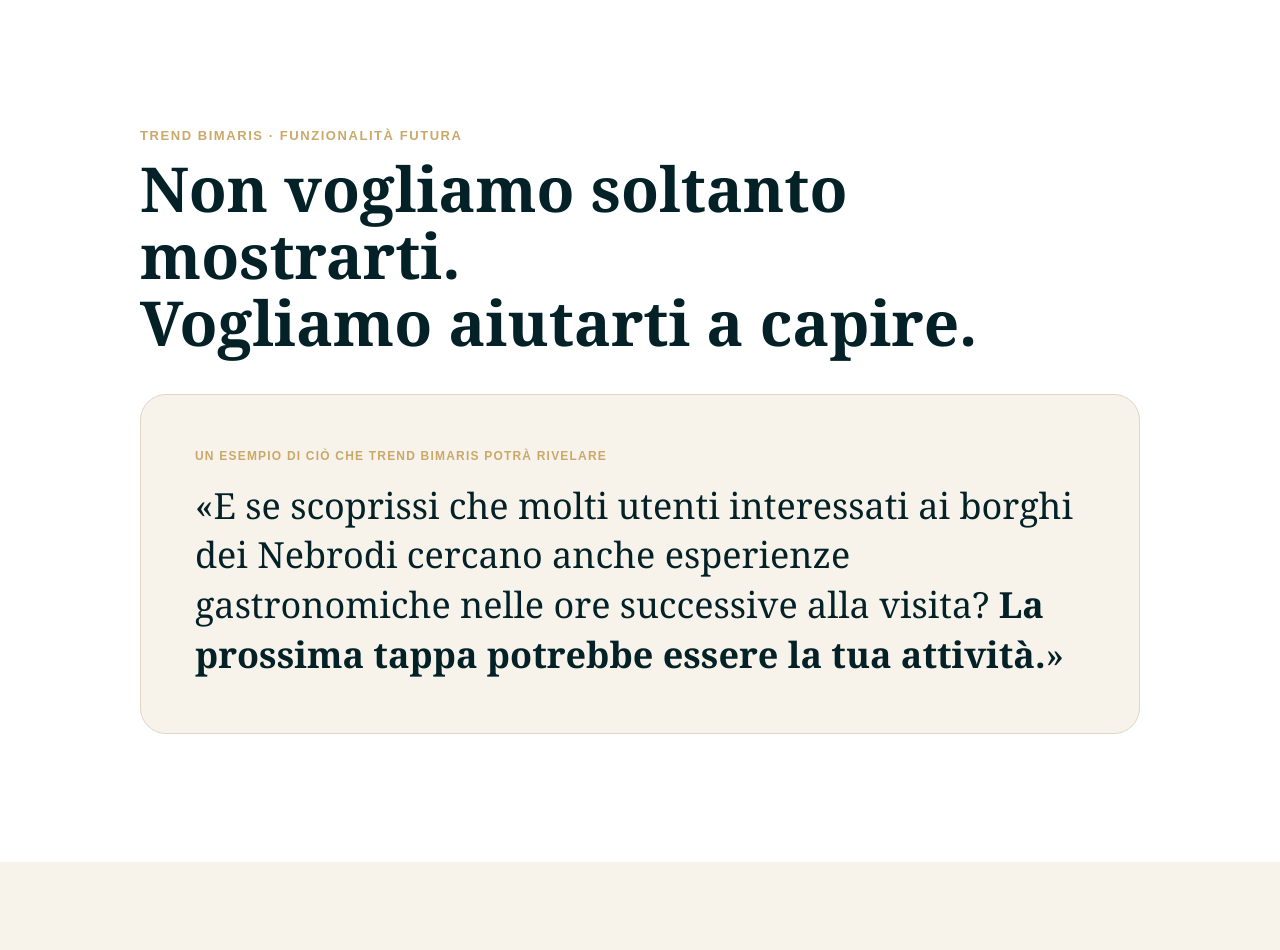
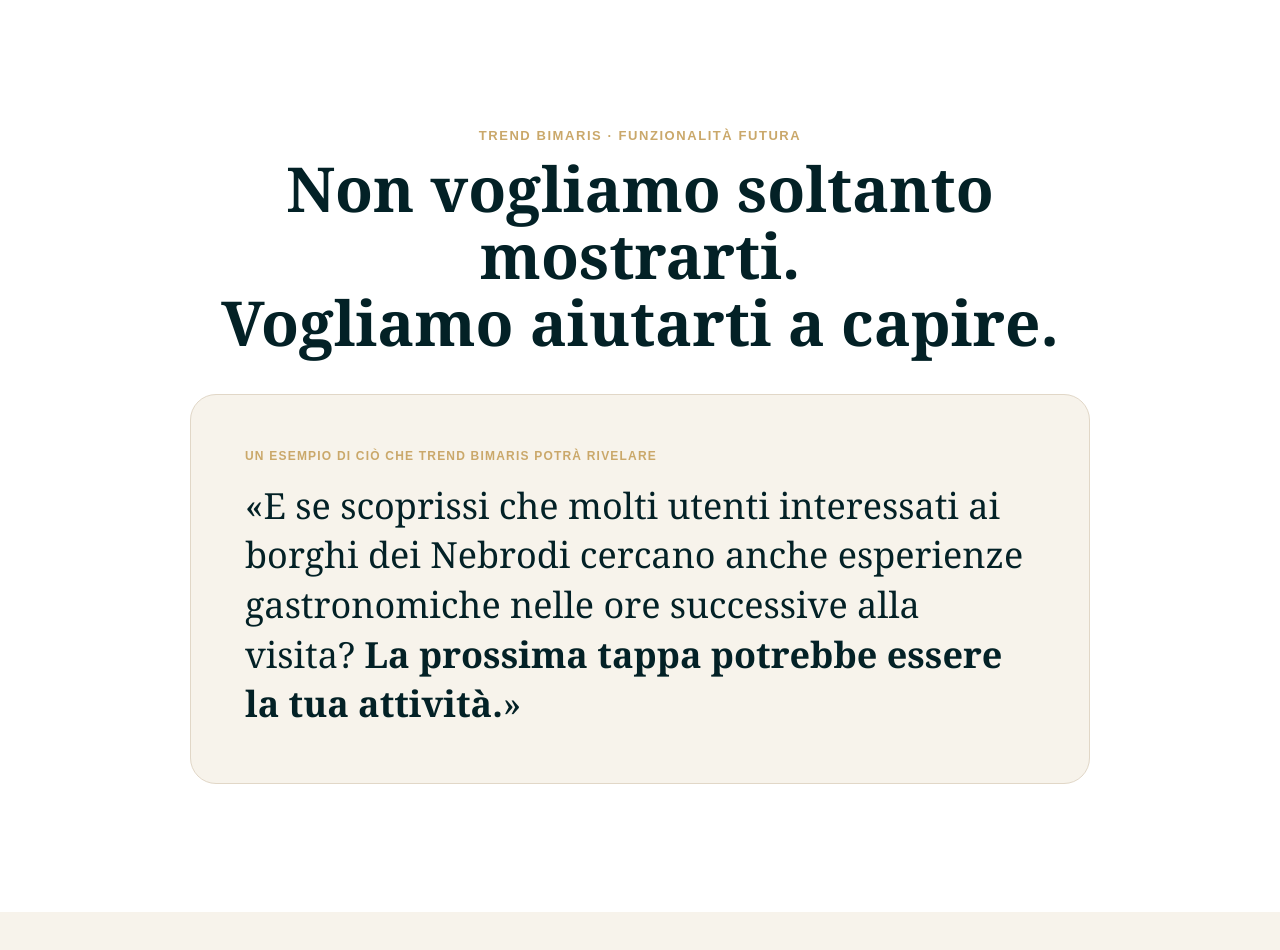
Before and after one commit to giovannibrunetto/bimaris-platform, a Next.js app in the folder apps/web/: page /operatori/interesse in a window 1280 px wide. Shown: the part 2080-3030 px from the top of the page. Built offline with nearby package versions, Linux system fonts and the light colour scheme.

Commit message:
style: center Trend BIMARIS narrative scene

```diff
--- a/apps/web/app/operatori/interesse/page.tsx
+++ b/apps/web/app/operatori/interesse/page.tsx
@@ -21,7 +21,7 @@ export default function OperatorInterestPage(){
 
  <section style={{...scene,background:teal,color:"#fff"}}><div style={{...wrap,maxWidth:980,textAlign:"center"}}><div style={{color:gold,fontWeight:800,fontSize:13,letterSpacing:".12em",textTransform:"uppercase"}}>BIMARIS Match</div><h2 style={{fontFamily:"Georgia,serif",fontSize:"clamp(42px,6vw,68px)",lineHeight:1.05,margin:"12px auto 24px",maxWidth:850,color:"#fff"}}>Esigenze compatibili.<br/>Nuove collaborazioni.</h2><p style={{margin:"0 auto",maxWidth:680,fontSize:"clamp(17px,2vw,20px)",lineHeight:1.7,color:"#f4efe5"}}>Facilita l’incontro con operatori che cercano o offrono opportunità compatibili con la tua attività.</p><div aria-hidden="true" style={{margin:"46px auto 0",display:"flex",alignItems:"center",gap:"clamp(12px,3vw,28px)",maxWidth:620}}><div style={{flex:1,border:"1px solid rgba(202,168,106,.6)",borderRadius:18,padding:"18px 16px",textAlign:"center",fontSize:14}}>La tua attività</div><div style={{color:gold,fontSize:28}}>↔</div><div style={{flex:1,border:"1px solid rgba(202,168,106,.6)",borderRadius:18,padding:"18px 16px",textAlign:"center",fontSize:14}}>Un operatore compatibile</div></div></div></section>
 
- <section style={{...scene,background:"#fff"}}><div style={{...wrap,maxWidth:1000}}><div style={{color:gold,fontWeight:800,fontSize:13,letterSpacing:".12em",textTransform:"uppercase"}}>Trend BIMARIS · funzionalità futura</div><h2 style={{fontFamily:"Georgia,serif",fontSize:"clamp(40px,5.5vw,62px)",lineHeight:1.08,margin:"12px 0 38px",maxWidth:900,color:teal}}>Non vogliamo soltanto mostrarti.<br/>Vogliamo aiutarti a capire.</h2><div style={{background:ivory,borderRadius:26,padding:"clamp(28px,5vw,54px)",border:"1px solid #e1d7c7"}}><div style={{fontSize:12,fontWeight:800,letterSpacing:".1em",textTransform:"uppercase",color:gold,marginBottom:18}}>Un esempio di ciò che Trend BIMARIS potrà rivelare</div><div style={{fontFamily:"Georgia,serif",fontSize:"clamp(24px,3.4vw,36px)",lineHeight:1.38,color:teal}}>«E se scoprissi che molti utenti interessati ai borghi dei Nebrodi cercano anche esperienze gastronomiche nelle ore successive alla visita? <strong>La prossima tappa potrebbe essere la tua attività.</strong>»</div></div></div></section>
+ <section style={{...scene,background:"#fff"}}><div style={{...wrap,maxWidth:1000,textAlign:"center"}}><div style={{color:gold,fontWeight:800,fontSize:13,letterSpacing:".12em",textTransform:"uppercase"}}>Trend BIMARIS · funzionalità futura</div><h2 style={{fontFamily:"Georgia,serif",fontSize:"clamp(40px,5.5vw,62px)",lineHeight:1.08,margin:"12px auto 38px",maxWidth:900,color:teal}}>Non vogliamo soltanto mostrarti.<br/>Vogliamo aiutarti a capire.</h2><div style={{background:ivory,borderRadius:26,padding:"clamp(28px,5vw,54px)",border:"1px solid #e1d7c7",maxWidth:900,margin:"0 auto",textAlign:"left"}}><div style={{fontSize:12,fontWeight:800,letterSpacing:".1em",textTransform:"uppercase",color:gold,marginBottom:18}}>Un esempio di ciò che Trend BIMARIS potrà rivelare</div><div style={{fontFamily:"Georgia,serif",fontSize:"clamp(24px,3.4vw,36px)",lineHeight:1.38,color:teal}}>«E se scoprissi che molti utenti interessati ai borghi dei Nebrodi cercano anche esperienze gastronomiche nelle ore successive alla visita? <strong>La prossima tappa potrebbe essere la tua attività.</strong>»</div></div></div></section>
 
  <section style={{...scene,background:ivory,textAlign:"center"}}><div style={{...wrap,maxWidth:900}}><div style={{color:gold,fontWeight:800,fontSize:13,letterSpacing:".12em",textTransform:"uppercase"}}>Pre-lancio</div><h2 style={{fontFamily:"Georgia,serif",fontSize:"clamp(42px,6vw,66px)",lineHeight:1.06,margin:"12px 0 24px",color:teal}}>Sii tra i primi.</h2><p style={{maxWidth:780,margin:"0 auto 16px",fontSize:"clamp(18px,2.2vw,21px)",lineHeight:1.7,color:"#394850"}}>Chi manifesta interesse durante il pre-lancio sarà tra i primi operatori invitati ad accedere a BIMARIS quando inizierà la fase di onboarding.</p><button className="button" type="button" onClick={scrollToForm}>MANIFESTA IL TUO INTERESSE</button><p style={{maxWidth:760,margin:"18px auto 0",fontSize:14,lineHeight:1.6,color:"#6e7680"}}>Manifestare interesse non comporta costi o impegni e non garantisce automaticamente l’ammissione alla piattaforma.</p></div></section>
 
```
